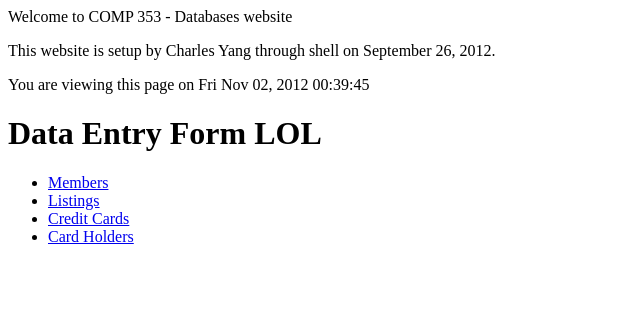
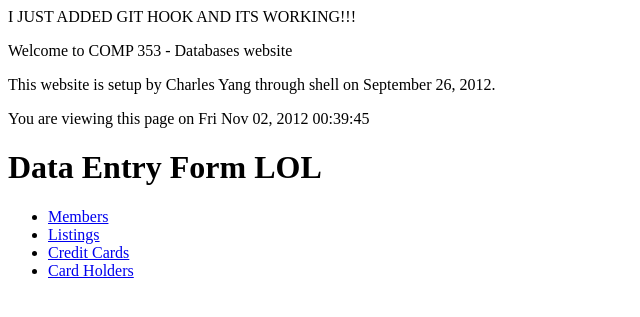
Before and after one commit to snwfog/comp353, a PHP site: page / in a window 1280 px wide. Shown: the top 317 px of the page, without its empty margins (0-640 px from the left). Run offline with PHP 8.4, Linux system fonts and the light colour scheme.

Commit message:
Add git hook

```diff
--- a/index.php
+++ b/index.php
@@ -3,6 +3,7 @@
 <title>COMP353 - Databases</title>
 </head>
 <body>
+<p>I JUST ADDED GIT HOOK AND ITS WORKING!!!</p>
 <p>Welcome to COMP 353 - Databases website</p>
 <p>This website is setup by Charles Yang through shell on September 26, 2012.</p>
 <p>You are viewing this page on <? echo date("D M d, Y H:i:s", time()) ?>
```
